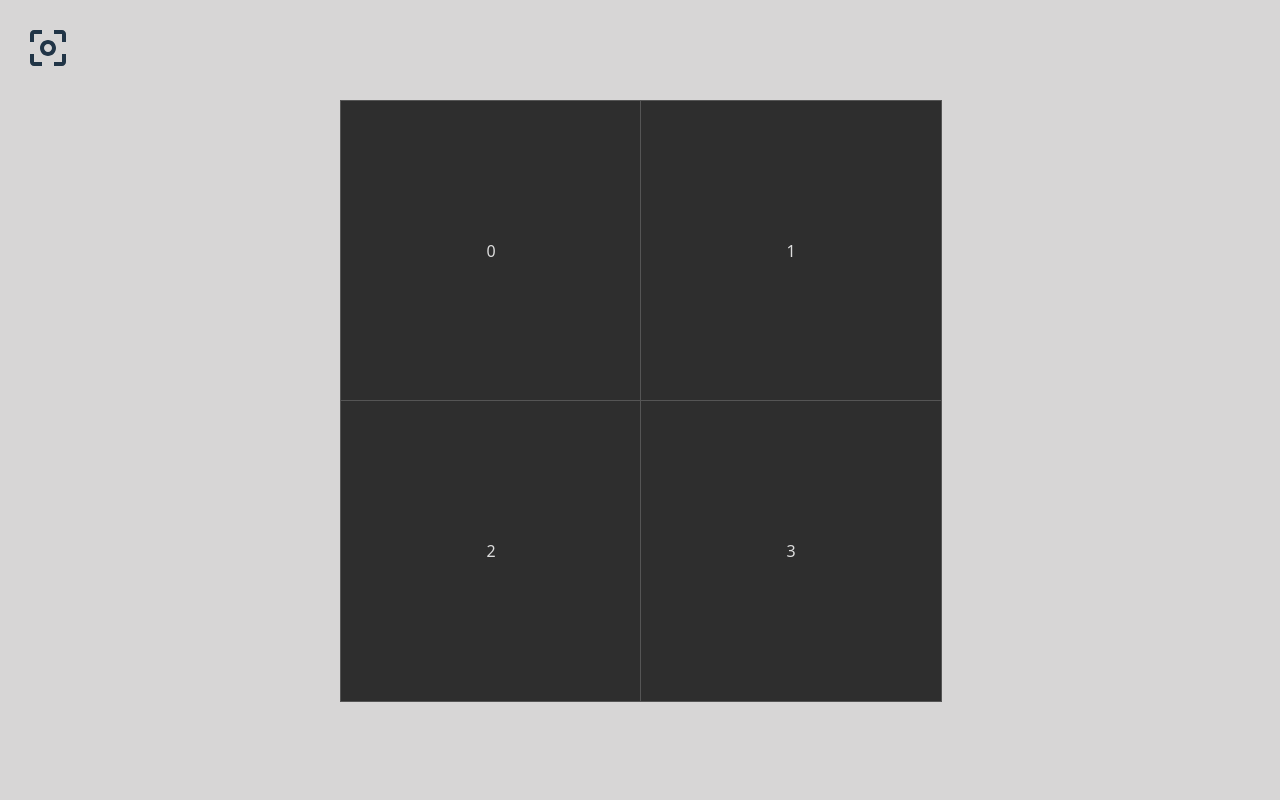
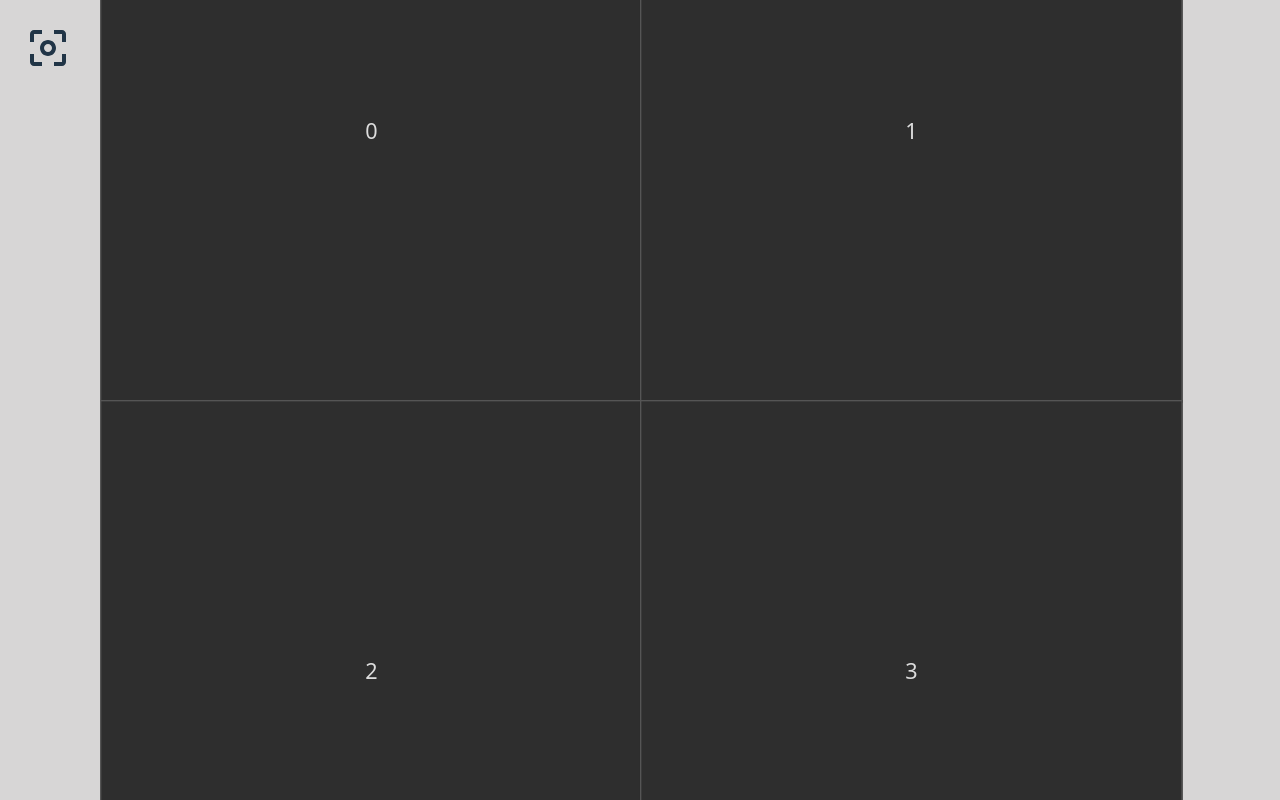
Before and after one commit to kimey-robertson/zombilicious, a React (Vite) app in the folder client/: page / in a window 1280 px wide. Built offline with nearby package versions, Linux system fonts and the light colour scheme.

Commit message:
Improve drag and zoom

```diff
--- a/client/src/App.css
+++ b/client/src/App.css
@@ -19,8 +19,8 @@
 
 .game-board-grid {
   display: grid;
-  grid-template-columns: repeat(2, 300px);
-  grid-template-rows: repeat(2, 300px);
+  grid-template-columns: repeat(2, var(--game-board-size));
+  grid-template-rows: repeat(2, var(--game-board-size));
   transform-origin: center;
   transition: transform 0.05s ease-out;
   z-index: 10;
@@ -34,9 +34,8 @@
   justify-content: center;
   font-size: 1rem;
   color: #ddd;
-  /* padding: 1rem; */
-  width: 300px;
-  height: 300px;
+  width: var(--game-board-size);
+  height: var(--game-board-size);
 }
 
 .overlay-wrapper {
--- a/client/src/components/GameBoard.tsx
+++ b/client/src/components/GameBoard.tsx
@@ -29,41 +29,6 @@ const GameBoard = () => {
     const dy = e.clientY - lastPosition.current.y;
     lastPosition.current = { x: e.clientX, y: e.clientY };
     setOffset((prev: Offset) => ({ x: prev.x + dx, y: prev.y + dy }));
-
-    // An attempt to make it so the grid can't be dragged out of the screen
-
-    // setOffset((prev) => {
-    //   const gridWidth = size * 300 * zoom;
-    //   const gridHeight = size * 300 * zoom;
-    //   const wrapperWidth = window.innerWidth;
-    //   const wrapperHeight = window.innerHeight;
-
-    //   let newX = prev.x + dx;
-    //   let newY = prev.y + dy;
-
-    //   if (gridWidth > wrapperWidth) {
-    //     const minX = wrapperWidth - gridWidth;
-    //     const maxX = 0;
-    //     newX = Math.min(maxX, Math.max(newX, minX));
-    //   }
-
-    //   if (gridHeight > wrapperHeight) {
-    //     const minY = wrapperHeight - gridHeight;
-    //     const maxY = 0;
-    //     newY = Math.min(maxY, Math.max(newY, minY));
-    //   }
-
-    //   return { x: newX, y: newY };
-    //   const maxX = 0;
-    //   const minX = wrapperWidth - gridWidth;
-    //   const maxY = 0;
-    //   const minY = wrapperHeight - gridHeight;
-
-    //   const newX = Math.min(maxX, Math.max(prev.x + dx, minX));
-    //   const newY = Math.min(maxY, Math.max(prev.y + dy, minY));
-
-    //   return { x: newX, y: newY };
-    // });
   };
 
   const handleMouseUp = () => {
@@ -72,17 +37,23 @@ const GameBoard = () => {
 
   const handleWheel = (e: React.WheelEvent<HTMLDivElement>) => {
     e.preventDefault();
-    const zoomAmount = e.deltaY > 0 ? -0.005 : 0.005;
+    const zoomAmount = e.deltaY > 0 ? -0.01 : 0.01;
     setZoom((prev: number) => Math.max(0.5, Math.min(prev + zoomAmount, 2)));
   };
 
   return (
-    <div className="game-board-wrapper">
+    <div
+      className="game-board-wrapper"
+      style={{
+        cursor: isDragging ? "grabbing" : "grab",
+      }}
+    >
       <div
         onMouseDown={handleMouseDown}
         onMouseMove={handleMouseMove}
         onMouseUp={handleMouseUp}
         onWheel={handleWheel}
+        onMouseLeave={handleMouseUp}
         className="game-board-grid"
         style={{
           transform: `translate(${offset.x}px, ${offset.y}px) scale(${zoom})`,
--- a/client/src/index.css
+++ b/client/src/index.css
@@ -11,6 +11,9 @@
   text-rendering: optimizeLegibility;
   -webkit-font-smoothing: antialiased;
   -moz-osx-font-smoothing: grayscale;
+
+  /* CSS Variables */
+  --game-board-size: 400px;
 }
 
 a {
--- a/client/src/store/usePlayerStore.ts
+++ b/client/src/store/usePlayerStore.ts
@@ -3,7 +3,7 @@ import { create } from "zustand";
 import type { PlayerStore } from "./storeTypes";
 
 export const usePlayerStore = create<PlayerStore>((set) => ({
-  zoom: 1,
+  zoom: 1.35,
   setZoom: (zoom) =>
     set((state) => ({
       zoom: typeof zoom === "function" ? zoom(state.zoom) : zoom,
```
